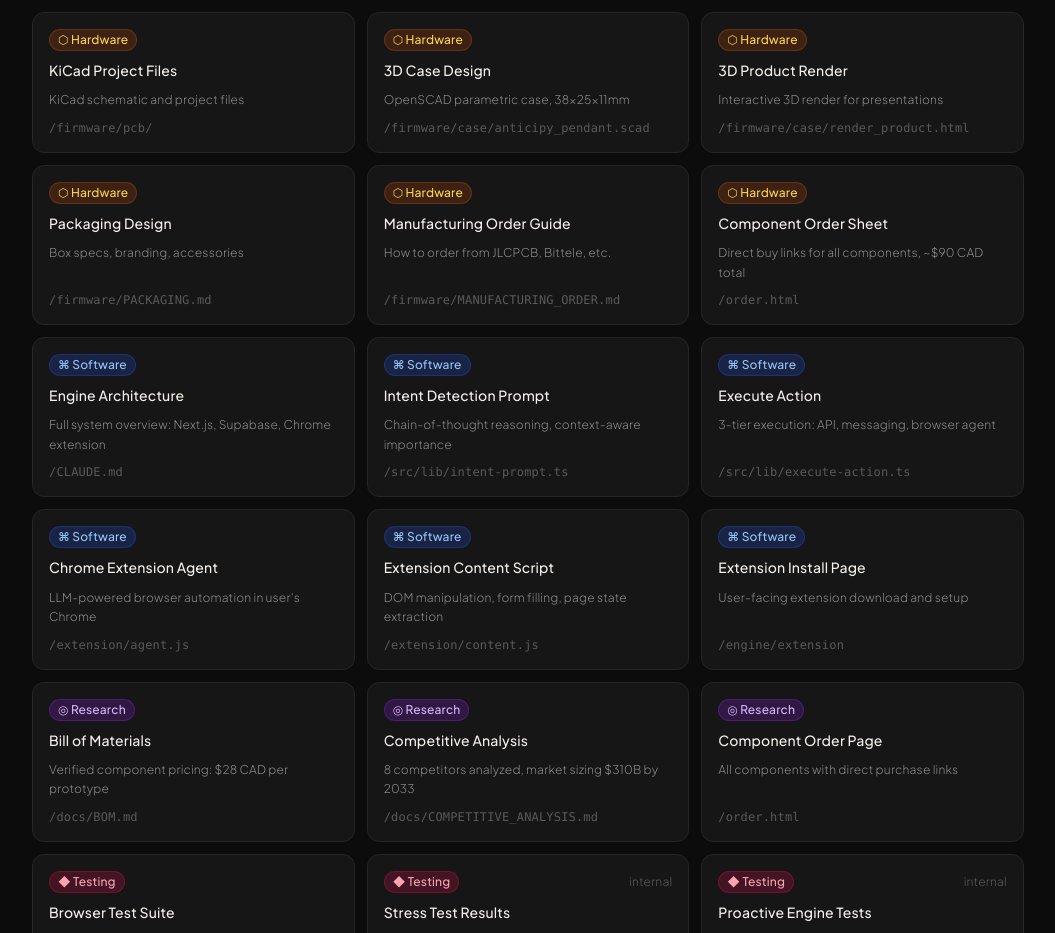
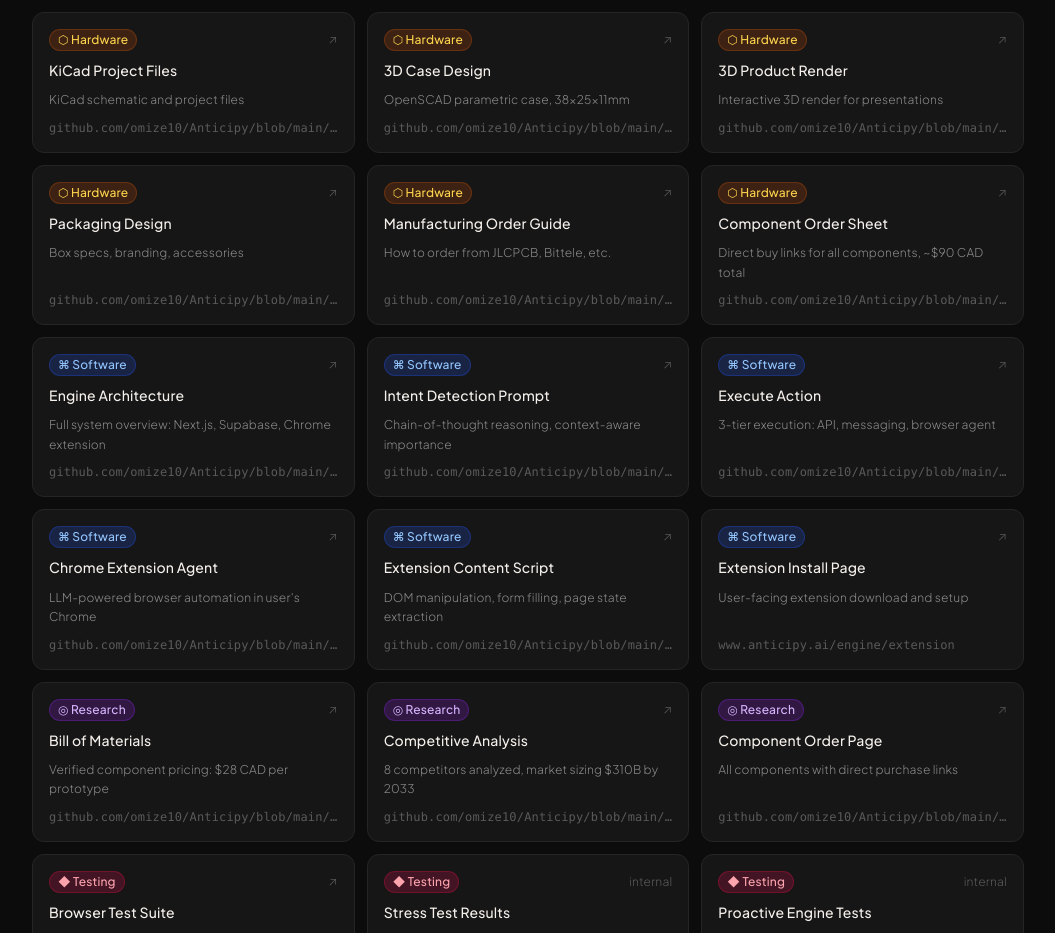
Before and after one commit to omize10/Anticipy, a Next.js app: page /internal in a window 1280 px wide. Shown: the part 359-1292 px from the top of the page, without its empty margins (112-1167 px from the left). Built offline with nearby package versions, Linux system fonts and the light colour scheme.

Commit message:
Fix internal dashboard: all links now point to real GitHub URLs instead of broken file paths

```diff
--- a/src/app/internal/page.tsx
+++ b/src/app/internal/page.tsx
@@ -18,55 +18,55 @@ const DOCS: DocItem[] = [
     title: "Firmware Design Doc",
     description: "Complete hardware spec: ESP32-S3, INMP441, 400mAh LiPo, USB-C",
     category: "Hardware",
-    href: "/firmware/DESIGN.md",
+    href: "https://github.com/omize10/Anticipy/blob/main/firmware/DESIGN.md",
   },
   {
     title: "PCB Schematic",
     description: "Pin mapping for all component connections",
     category: "Hardware",
-    href: "/firmware/pcb/SCHEMATIC.md",
+    href: "https://github.com/omize10/Anticipy/blob/main/firmware/pcb/SCHEMATIC.md",
   },
   {
     title: "PCB Assembly Guide",
     description: "Step-by-step manufacturing instructions",
     category: "Hardware",
-    href: "/firmware/pcb/ASSEMBLY.md",
+    href: "https://github.com/omize10/Anticipy/blob/main/firmware/pcb/ASSEMBLY.md",
   },
   {
     title: "KiCad Project Files",
     description: "KiCad schematic and project files",
     category: "Hardware",
-    href: "/firmware/pcb/",
+    href: "https://github.com/omize10/Anticipy/blob/main/firmware/pcb/",
   },
   {
     title: "3D Case Design",
     description: "OpenSCAD parametric case, 38×25×11mm",
     category: "Hardware",
-    href: "/firmware/case/anticipy_pendant.scad",
+    href: "https://github.com/omize10/Anticipy/blob/main/firmware/case/anticipy_pendant.scad",
   },
   {
     title: "3D Product Render",
     description: "Interactive 3D render for presentations",
     category: "Hardware",
-    href: "/firmware/case/render_product.html",
+    href: "https://github.com/omize10/Anticipy/blob/main/firmware/case/render_product.html",
   },
   {
     title: "Packaging Design",
     description: "Box specs, branding, accessories",
     category: "Hardware",
-    href: "/firmware/PACKAGING.md",
+    href: "https://github.com/omize10/Anticipy/blob/main/firmware/PACKAGING.md",
   },
   {
     title: "Manufacturing Order Guide",
     description: "How to order from JLCPCB, Bittele, etc.",
     category: "Hardware",
-    href: "/firmware/MANUFACTURING_ORDER.md",
+    href: "https://github.com/omize10/Anticipy/blob/main/firmware/MANUFACTURING_ORDER.md",
   },
   {
     title: "Component Order Sheet",
     description: "Direct buy links for all components, ~$90 CAD total",
     category: "Hardware",
-    href: "/order.html",
+    href: "https://github.com/omize10/Anticipy/blob/main/public/order.html",
   },
 
   // Software
@@ -74,37 +74,37 @@ const DOCS: DocItem[] = [
     title: "Engine Architecture",
     description: "Full system overview: Next.js, Supabase, Chrome extension",
     category: "Software",
-    href: "/CLAUDE.md",
+    href: "https://github.com/omize10/Anticipy/blob/main/CLAUDE.md",
   },
   {
     title: "Intent Detection Prompt",
     description: "Chain-of-thought reasoning, context-aware importance",
     category: "Software",
-    href: "/src/lib/intent-prompt.ts",
+    href: "https://github.com/omize10/Anticipy/blob/main/src/lib/intent-prompt.ts",
   },
   {
     title: "Execute Action",
     description: "3-tier execution: API, messaging, browser agent",
     category: "Software",
-    href: "/src/lib/execute-action.ts",
+    href: "https://github.com/omize10/Anticipy/blob/main/src/lib/execute-action.ts",
   },
   {
     title: "Chrome Extension Agent",
     description: "LLM-powered browser automation in user's Chrome",
     category: "Software",
-    href: "/extension/agent.js",
+    href: "https://github.com/omize10/Anticipy/blob/main/extension/agent.js",
   },
   {
     title: "Extension Content Script",
     description: "DOM manipulation, form filling, page state extraction",
     category: "Software",
-    href: "/extension/content.js",
+    href: "https://github.com/omize10/Anticipy/blob/main/extension/content.js",
   },
   {
     title: "Extension Install Page",
     description: "User-facing extension download and setup",
     category: "Software",
-    href: "/engine/extension",
+    href: "https://www.anticipy.ai/engine/extension",
   },
 
   // Research
@@ -112,19 +112,19 @@ const DOCS: DocItem[] = [
     title: "Bill of Materials",
     description: "Verified component pricing: $28 CAD per prototype",
     category: "Research",
-    href: "/docs/BOM.md",
+    href: "https://github.com/omize10/Anticipy/blob/main/docs/BOM.md",
   },
   {
     title: "Competitive Analysis",
     description: "8 competitors analyzed, market sizing $310B by 2033",
     category: "Research",
-    href: "/docs/COMPETITIVE_ANALYSIS.md",
+    href: "https://github.com/omize10/Anticipy/blob/main/docs/COMPETITIVE_ANALYSIS.md",
   },
   {
     title: "Component Order Page",
     description: "All components with direct purchase links",
     category: "Research",
-    href: "/order.html",
+    href: "https://github.com/omize10/Anticipy/blob/main/public/order.html",
   },
 
   // Testing
@@ -132,7 +132,7 @@ const DOCS: DocItem[] = [
     title: "Browser Test Suite",
     description: "10 real-world browser automation tests",
     category: "Testing",
-    href: "/engine/test_real.py",
+    href: "https://github.com/omize10/Anticipy/blob/main/engine/test_real.py",
   },
   {
     title: "Stress Test Results",
```
